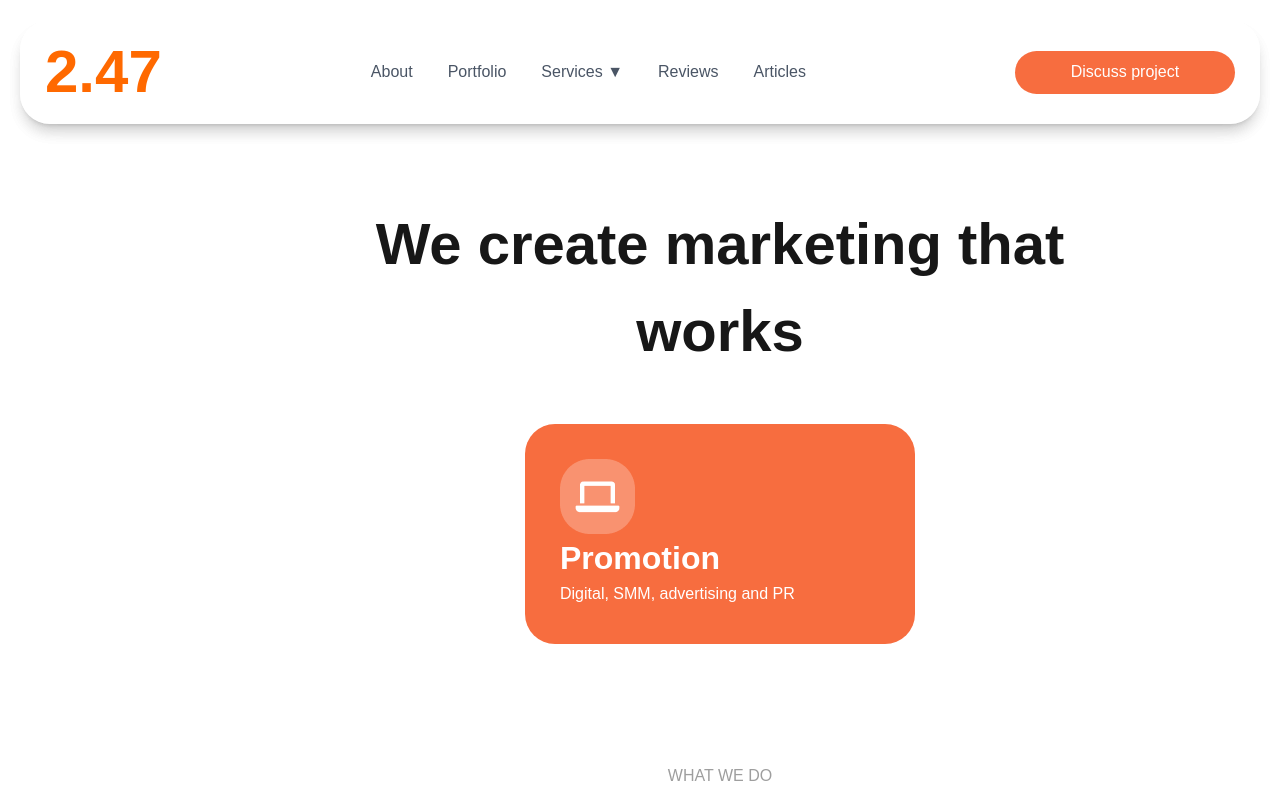
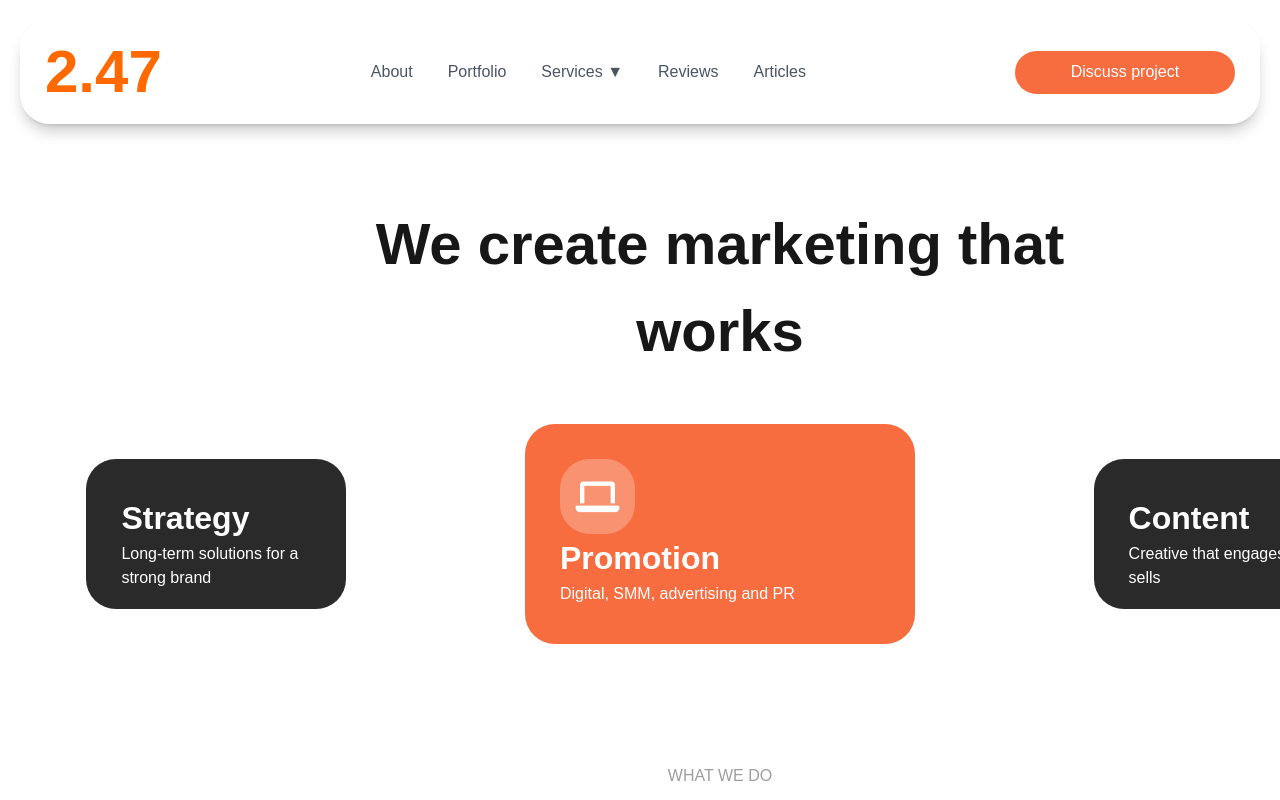
Before and after one commit to Bashkanitto/creacine, a Next.js app: page /en/about in a window 1280 px wide. Shown: the top 800 px of the page. Built offline with nearby package versions, Linux system fonts and the light colour scheme.

Commit message:
fix: change colors constant(add black)

```diff
--- a/src/constants/colors.ts
+++ b/src/constants/colors.ts
@@ -8,4 +8,5 @@ export const colors = {
   background: '#f5f5f5', // Light Grey
   text: '#9E9E9E', // Dark Grey
   border: '#9E9E9E', // Dark Grey,
+  black: '#2A2A2A',
 }
```
